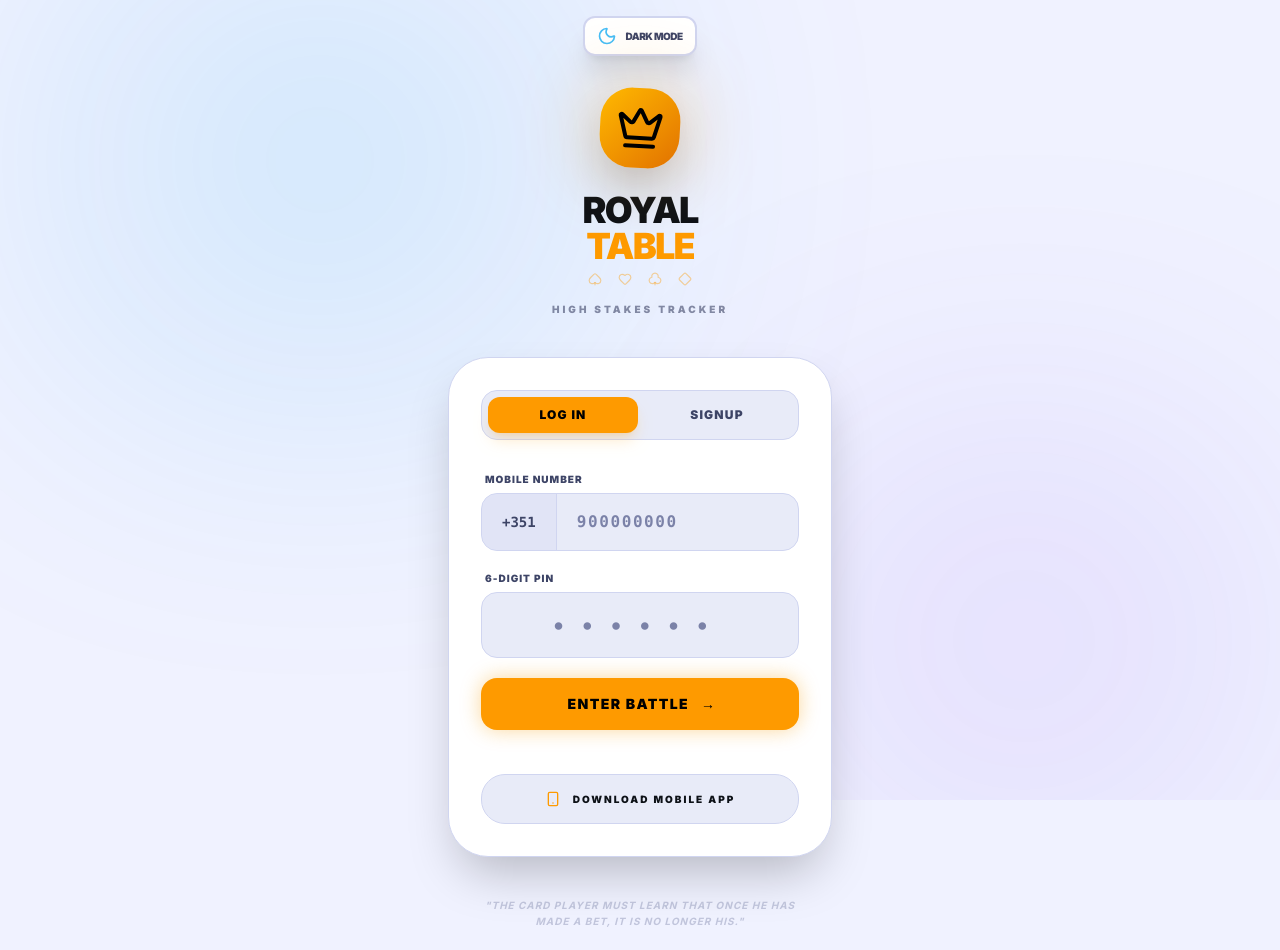
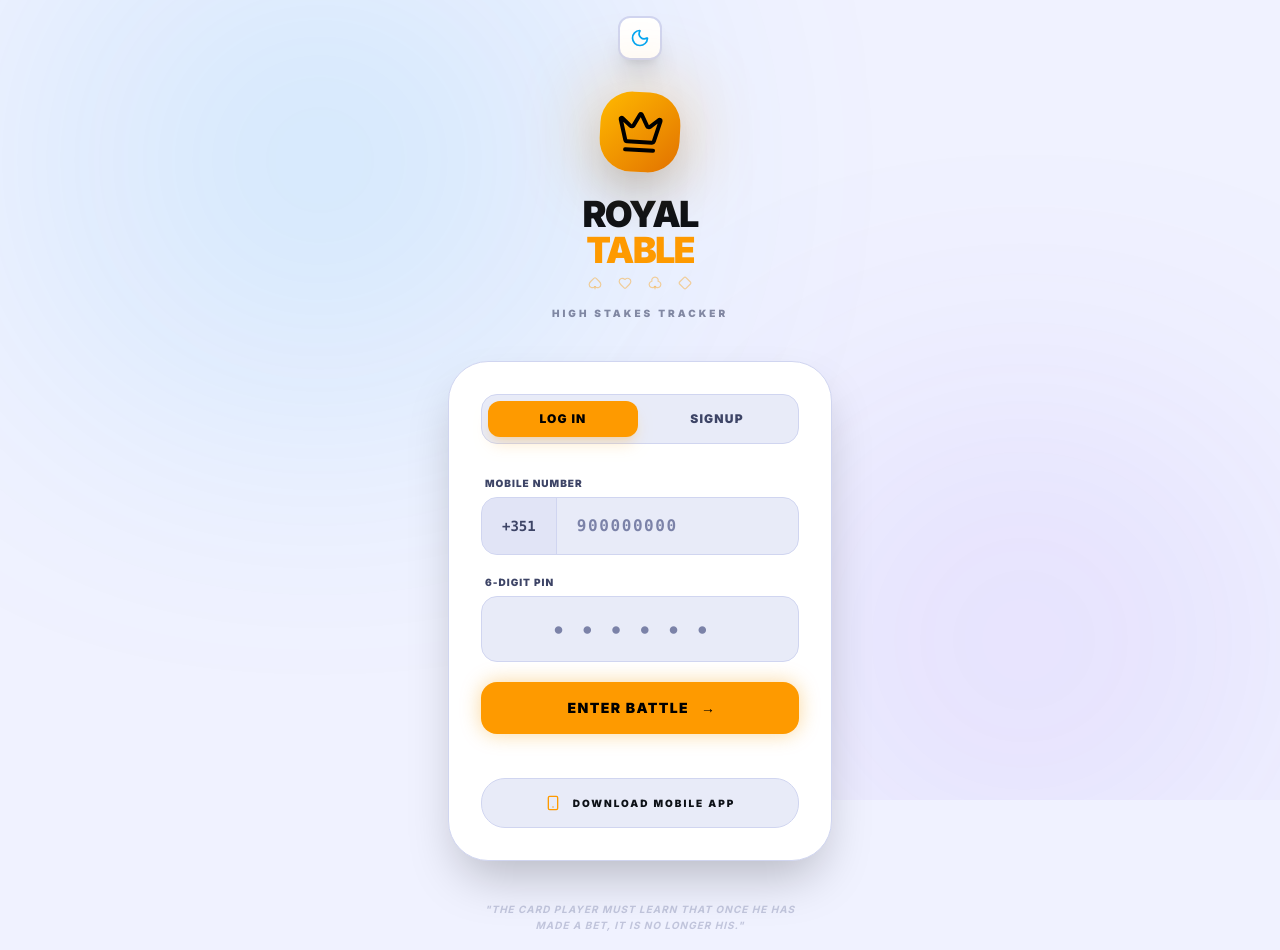
Before and after one commit to REL9X/royal-table-nights, a Next.js app: page /login in a window 1280 px wide. Built offline with nearby package versions, Linux system fonts and the light colour scheme.

Commit message:
Fix: Removed text labels and pulse animation from ThemeToggle

```diff
--- a/src/components/ThemeToggle.tsx
+++ b/src/components/ThemeToggle.tsx
@@ -10,22 +10,16 @@ export default function ThemeToggle({ className = '' }: { className?: string })
         <button
             onClick={toggle}
             aria-label="Toggle theme"
-            className={`flex items-center gap-2 px-3 py-2 rounded-xl transition-all duration-300
+            className={`p-2.5 rounded-xl transition-all duration-300
                 bg-[var(--background-card)] hover:bg-[var(--background-raised)]
                 text-[var(--foreground-muted)] hover:text-amber-500
                 border-2 border-[var(--border)] hover:border-amber-500/40
                 shadow-xl active:scale-95 z-[100] ${className}`}
         >
             {theme === 'dark' ? (
-                <>
-                    <Sun size={20} className="text-amber-500 animate-pulse" />
-                    <span className="text-[10px] font-black uppercase tracking-tighter sm:inline hidden">Light Mode</span>
-                </>
+                <Sun size={20} className="text-amber-500" />
             ) : (
-                <>
-                    <Moon size={20} className="text-sky-500 animate-pulse" />
-                    <span className="text-[10px] font-black uppercase tracking-tighter sm:inline hidden">Dark Mode</span>
-                </>
+                <Moon size={20} className="text-sky-500" />
             )}
         </button>
     )
```
